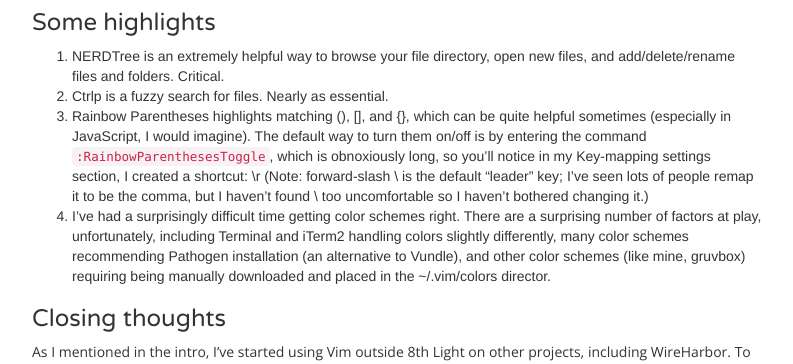
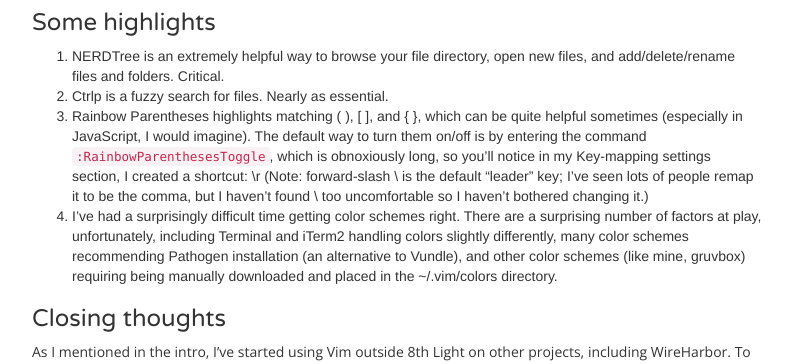
Before and after one commit to mikeknep/website, a Jekyll site: the page built from _posts/2014-02-21-vim.md, in a window 1280 px wide and 900 px high, scrolled down 1971 px. Shown: the part 315-679 px from the top of the window, without its empty margins (243-1036 px from the left). Built offline with Jekyll 4.4.1, drawn with Linux system fonts in a browser that asks for light colours; nearby versions of some CDN libraries; library files that are not in the unit come from our copies; Markdown is read by kramdown in place of the engine named in the settings.

Commit message:
Wordsmithing vim post

```diff
--- a/_posts/2014-02-21-vim.md
+++ b/_posts/2014-02-21-vim.md
@@ -85,8 +85,8 @@
 ### Some highlights
 1. NERDTree is an extremely helpful way to browse your file directory, open new files, and add/delete/rename files and folders. Critical.
 2. Ctrlp is a fuzzy search for files. Nearly as essential.
-3. Rainbow Parentheses highlights matching (), [], and {}, which can be quite helpful sometimes (especially in JavaScript, I would imagine). The default way to turn them on/off is by entering the command `:RainbowParenthesesToggle`, which is obnoxiously long, so you'll notice in my Key-mapping settings section, I created a shortcut: \r (Note: forward-slash \ is the default "leader" key; I've seen lots of people remap it to be the comma, but I haven't found \ too uncomfortable so I haven't bothered changing it.)
-4. I've had a surprisingly difficult time getting color schemes right. There are a surprising number of factors at play, unfortunately, including Terminal and iTerm2 handling colors slightly differently, many color schemes recommending Pathogen installation (an alternative to Vundle), and other color schemes (like mine, gruvbox) requiring being manually downloaded and placed in the ~/.vim/colors director.
+3. Rainbow Parentheses highlights matching ( ), [ ], and { }, which can be quite helpful sometimes (especially in JavaScript, I would imagine). The default way to turn them on/off is by entering the command `:RainbowParenthesesToggle`, which is obnoxiously long, so you'll notice in my Key-mapping settings section, I created a shortcut: \r (Note: forward-slash \ is the default "leader" key; I've seen lots of people remap it to be the comma, but I haven't found \ too uncomfortable so I haven't bothered changing it.)
+4. I've had a surprisingly difficult time getting color schemes right. There are a surprising number of factors at play, unfortunately, including Terminal and iTerm2 handling colors slightly differently, many color schemes recommending Pathogen installation (an alternative to Vundle), and other color schemes (like mine, gruvbox) requiring being manually downloaded and placed in the ~/.vim/colors directory.
 
 ### Closing thoughts
 As I mentioned in the intro, I've started using Vim outside 8th Light on other projects, including WireHarbor. To be honest, it's a little hard for me to explain why, exactly--there are still a few things that Sublime Text 2 handles noticeably better than Vim (at least at this point), including keeping multiple files open and "at the ready" in different tabs and auto-completing words and tags. I still think Sublime Text 2 is a great text editor and I'm certainly not uninstalling it any time soon, but it's taking a definite back seat to Vim in my workflow going forward.
```
